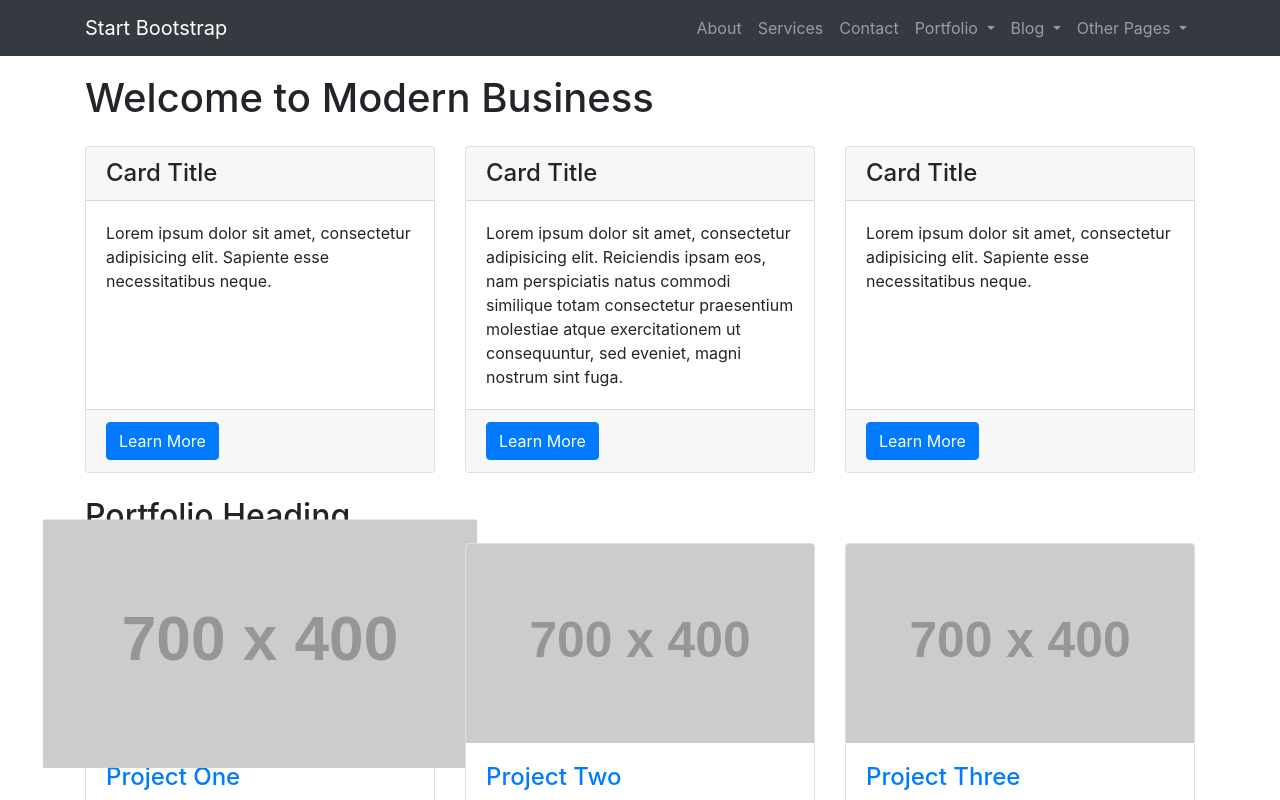
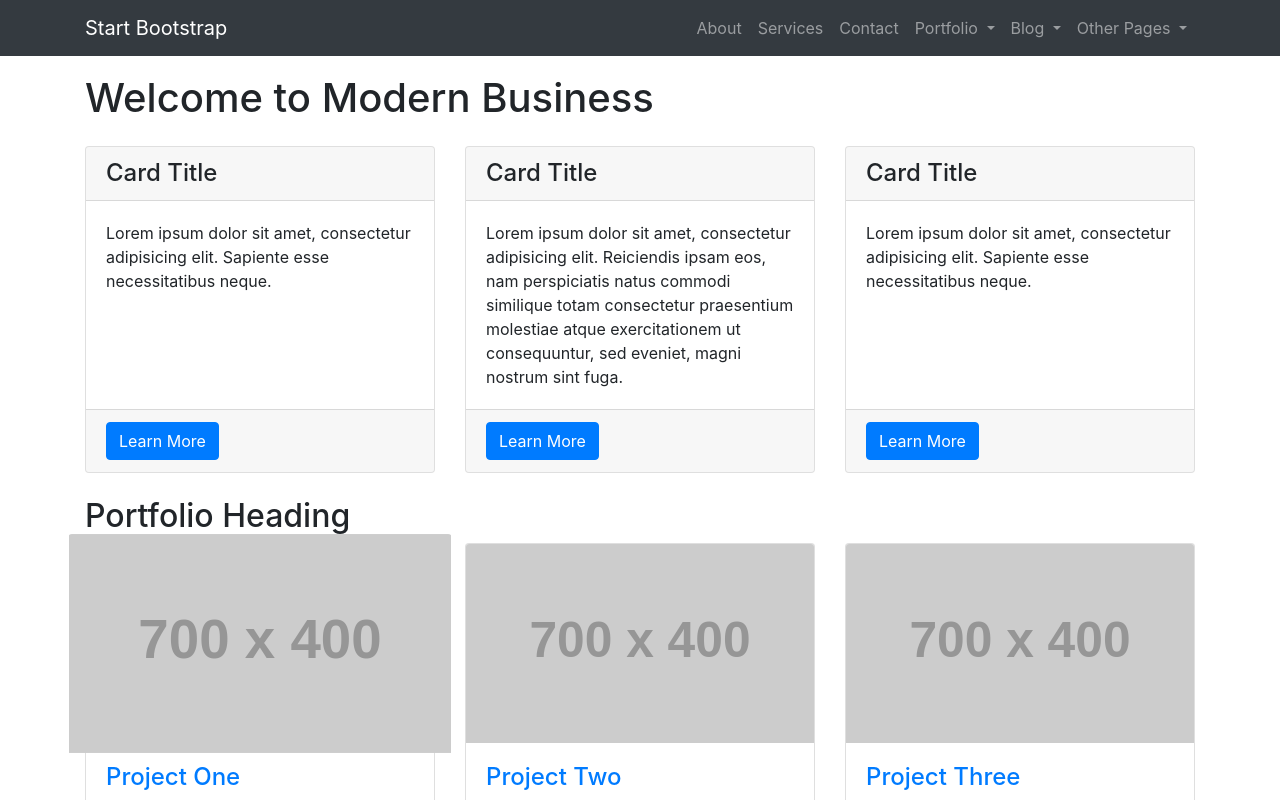
Before and after one commit to lukeware/solid-dragons, a plain HTML site: page index.html in a window 1280 px wide. In both pictures the pointer is over the picture 260 px from the left and 643 px from the top of the page. Shown: the top 800 px of the page. Drawn offline with nearby package versions, Linux system fonts and the light colour scheme; placeholder pictures from the web are drawn by us.

Commit message:
adjusted zoom

```diff
--- a/css/main.css
+++ b/css/main.css
@@ -9,12 +9,12 @@
 
 img {
    transition: transform .2s; /* Animation */
-   margin: 0 auto;
+
 
 }
 
 img:hover {
-   transform: scale(1.25);
+   transform: scale(1.1);
 }
 
 /* END sprint 1  */
```
Also changed, not shown: 2 other files.
